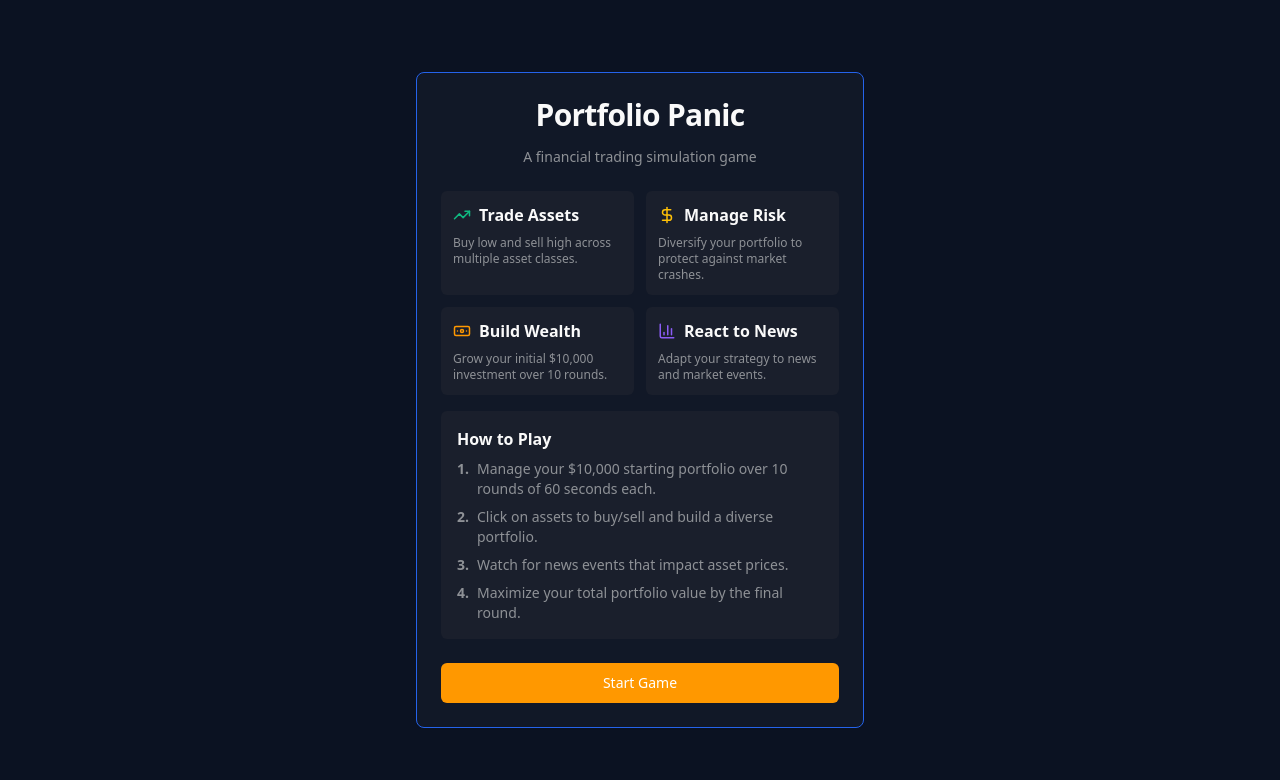
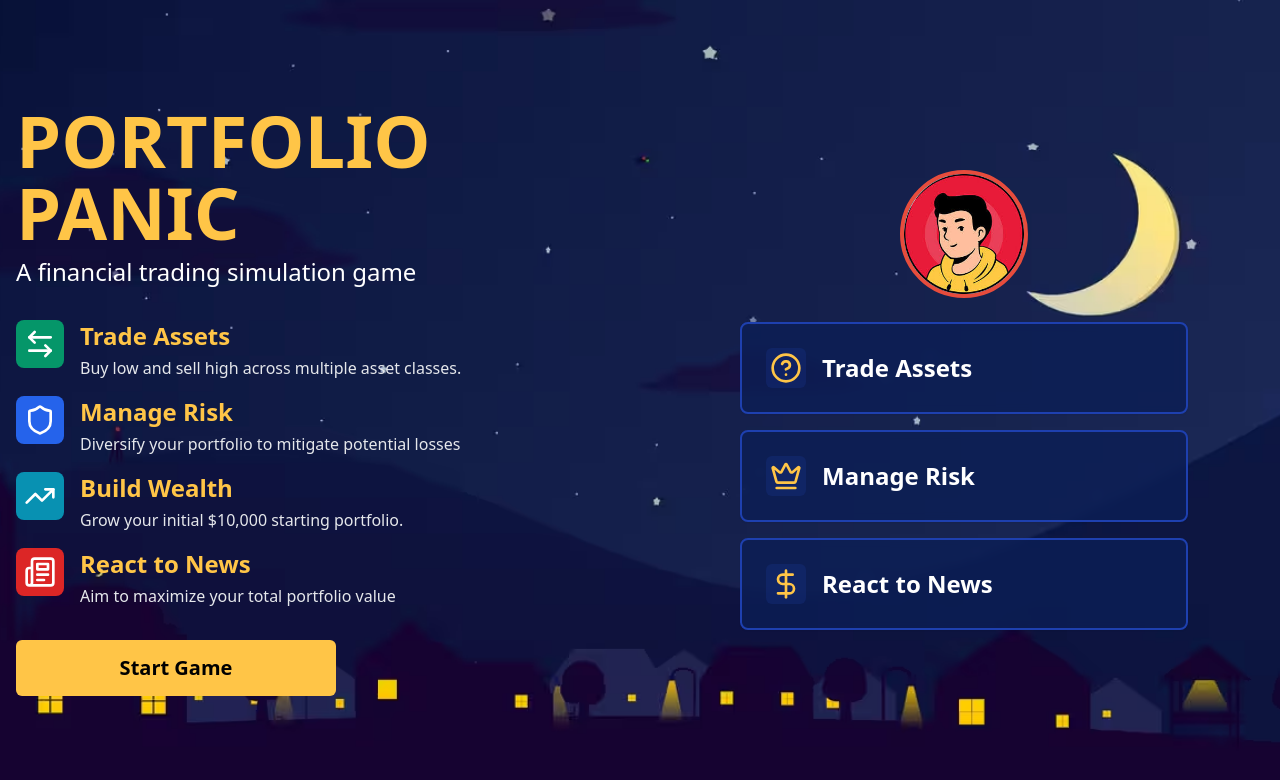
Before and after one commit to MehdiMashmool/PortfolioPanic, a React (Vite) app: page /game in a window 1280 px wide. Shown: the top 780 px of the page. Built offline with nearby package versions, Linux system fonts and the light colour scheme.

Commit message:
redesigned StartScreen page

```diff
--- a/src/components/StartScreen.tsx
+++ b/src/components/StartScreen.tsx
@@ -1,88 +1,131 @@
+import cityImg from "@/assets/background.avif";
+import avatarImg from "@/assets/avatar.jpg";
+import { Button } from "@/components/ui/button";
+import { Card } from "@/components/ui/card";
+import {
+  ArrowLeftRight,
+  Shield,
+  TrendingUp,
+  Newspaper,
+  HelpCircle,
+  Crown,
+  DollarSign,
+} from "lucide-react";
+import { Avatar, AvatarFallback, AvatarImage } from "@/components/ui/avatar";
+import { useGame } from "@/contexts/GameContext";
 
-import { Button } from './ui/button';
-import { Card, CardContent, CardDescription, CardFooter, CardHeader, CardTitle } from './ui/card';
-import { useGame } from '../contexts/GameContext';
-import { TrendingUp, DollarSign, Banknote, BarChart3 } from 'lucide-react';
-
-const StartScreen = () => {
+export default function StartScreen() {
   const { startGame } = useGame();
 
   return (
-    <div className="min-h-screen flex items-center justify-center p-4 bg-background">
-      <Card className="w-full max-w-md bg-panel border-highlight">
-        <CardHeader className="text-center">
-          <CardTitle className="text-3xl font-bold mb-2">Portfolio Panic</CardTitle>
-          <CardDescription className="text-neutral">
-            A financial trading simulation game
-          </CardDescription>
-        </CardHeader>
+    <div className="relative min-h-screen overflow-hidden text-white">
+      <img
+        className="absolute z-0 inset-0 w-screen h-screen object-cover object-right select-none pointer-events-none"
+        src={cityImg}
+        alt="background"
+      />
 
-        <CardContent className="space-y-4">
-          <div className="grid grid-cols-2 gap-3">
-            <div className="bg-dark p-3 rounded-md">
-              <div className="flex items-center mb-2">
-                <TrendingUp size={18} className="mr-2 text-profit" />
-                <h3 className="font-semibold">Trade Assets</h3>
-              </div>
-              <p className="text-xs text-neutral">Buy low and sell high across multiple asset classes.</p>
-            </div>
-
-            <div className="bg-dark p-3 rounded-md">
-              <div className="flex items-center mb-2">
-                <DollarSign size={18} className="mr-2 text-gold" />
-                <h3 className="font-semibold">Manage Risk</h3>
-              </div>
-              <p className="text-xs text-neutral">Diversify your portfolio to protect against market crashes.</p>
-            </div>
-
-            <div className="bg-dark p-3 rounded-md">
-              <div className="flex items-center mb-2">
-                <Banknote size={18} className="mr-2 text-primary" />
-                <h3 className="font-semibold">Build Wealth</h3>
-              </div>
-              <p className="text-xs text-neutral">Grow your initial $10,000 investment over 10 rounds.</p>
-            </div>
-
-            <div className="bg-dark p-3 rounded-md">
-              <div className="flex items-center mb-2">
-                <BarChart3 size={18} className="mr-2 text-crypto" />
-                <h3 className="font-semibold">React to News</h3>
-              </div>
-              <p className="text-xs text-neutral">Adapt your strategy to news and market events.</p>
-            </div>
+      <main className="container relative z-30 mx-auto flex min-h-screen flex-col px-4 py-8 md:py-12 lg:flex-row lg:items-center lg:justify-between lg:gap-12">
+        <div className="flex flex-col space-y-8 lg:w-1/2">
+          <div className="space-y-2">
+            <h1 className="text-5xl font-bold text-[#ffc547] sm:text-6xl md:text-7xl">
+              PORTFOLIO PANIC
+            </h1>
+            <p className="text-xl md:text-2xl">
+              A financial trading simulation game
+            </p>
           </div>
 
-          <div className="bg-dark p-4 rounded-md">
-            <h3 className="font-semibold mb-2">How to Play</h3>
-            <ul className="space-y-2 text-sm text-neutral">
-              <li className="flex">
-                <span className="font-bold mr-2">1.</span>
-                <span>Manage your $10,000 starting portfolio over 10 rounds of 60 seconds each.</span>
-              </li>
-              <li className="flex">
-                <span className="font-bold mr-2">2.</span>
-                <span>Click on assets to buy/sell and build a diverse portfolio.</span>
-              </li>
-              <li className="flex">
-                <span className="font-bold mr-2">3.</span>
-                <span>Watch for news events that impact asset prices.</span>
-              </li>
-              <li className="flex">
-                <span className="font-bold mr-2">4.</span>
-                <span>Maximize your total portfolio value by the final round.</span>
-              </li>
-            </ul>
+          <div className="space-y-4">
+            <FeatureCard
+              icon={<ArrowLeftRight className="size-8" />}
+              title="Trade Assets"
+              description="Buy low and sell high across multiple asset classes."
+              iconBg="bg-emerald-600"
+            />
+
+            <FeatureCard
+              icon={<Shield className="size-8" />}
+              title="Manage Risk"
+              description="Diversify your portfolio to mitigate potential losses"
+              iconBg="bg-blue-600"
+            />
+
+            <FeatureCard
+              icon={<TrendingUp className="size-8" />}
+              title="Build Wealth"
+              description="Grow your initial $10,000 starting portfolio."
+              iconBg="bg-cyan-600"
+            />
+
+            <FeatureCard
+              icon={<Newspaper className="size-8" />}
+              title="React to News"
+              description="Aim to maximize your total portfolio value"
+              iconBg="bg-red-600"
+            />
           </div>
-        </CardContent>
 
-        <CardFooter>
-          <Button className="w-full" onClick={startGame}>
+          <Button
+            onClick={startGame}
+            className="w-full max-w-xs bg-[#ffc547] text-lg font-bold text-black hover:bg-[#e6b03f] sm:text-xl md:h-14"
+          >
             Start Game
           </Button>
-        </CardFooter>
-      </Card>
+        </div>
+
+        <div className="mt-12 flex flex-col items-center space-y-6 lg:mt-0 lg:w-1/2">
+          <Avatar className="h-32 w-32 border-4 border-[#e74c3c] bg-[#e74c3c]">
+            <AvatarImage src={avatarImg} alt="User avatar" />
+            <AvatarFallback className="bg-[#e74c3c] text-4xl">U</AvatarFallback>
+          </Avatar>
+
+          <div className="w-full space-y-4 md:max-w-md">
+            <MenuCard
+              icon={<HelpCircle className="size-8" />}
+              title="Trade Assets"
+            />
+
+            <MenuCard icon={<Crown className="size-8" />} title="Manage Risk" />
+
+            <MenuCard
+              icon={<DollarSign className="size-8" />}
+              title="React to News"
+            />
+          </div>
+        </div>
+      </main>
     </div>
   );
-};
+}
 
-export default StartScreen;
+function FeatureCard({ icon, title, description, iconBg }) {
+  return (
+    <div className="flex items-start space-x-4">
+      <div
+        className={`flex h-12 w-12 shrink-0 items-center justify-center rounded-lg ${iconBg}`}
+      >
+        {icon}
+      </div>
+      <div className="space-y-1">
+        <h3 className="text-xl font-bold text-[#ffc547] md:text-2xl">
+          {title}
+        </h3>
+        <p className="text-sm text-gray-200 md:text-base">{description}</p>
+      </div>
+    </div>
+  );
+}
+
+function MenuCard({ icon, title }) {
+  return (
+    <Card className="flex items-center space-x-4 bg-[#0c1e56]/80 p-6 text-white backdrop-blur-sm border-2 border-blue-800">
+      <div
+        className={`flex h-10 w-10 shrink-0 items-center justify-center rounded-md bg-blue-800/20 text-[#ffc547]`}
+      >
+        {icon}
+      </div>
+      <h3 className="text-xl font-bold md:text-2xl">{title}</h3>
+    </Card>
+  );
+}
```
